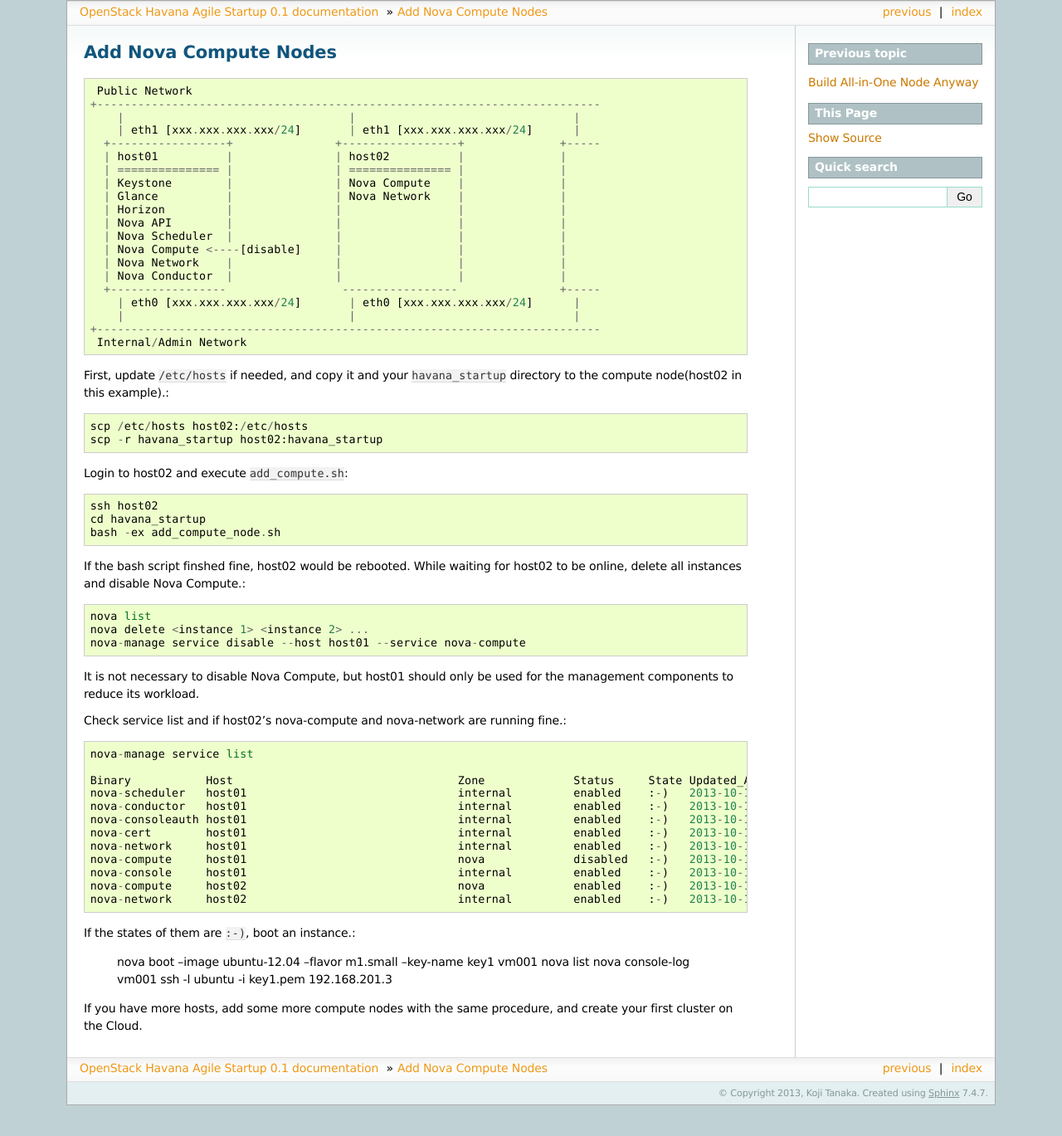
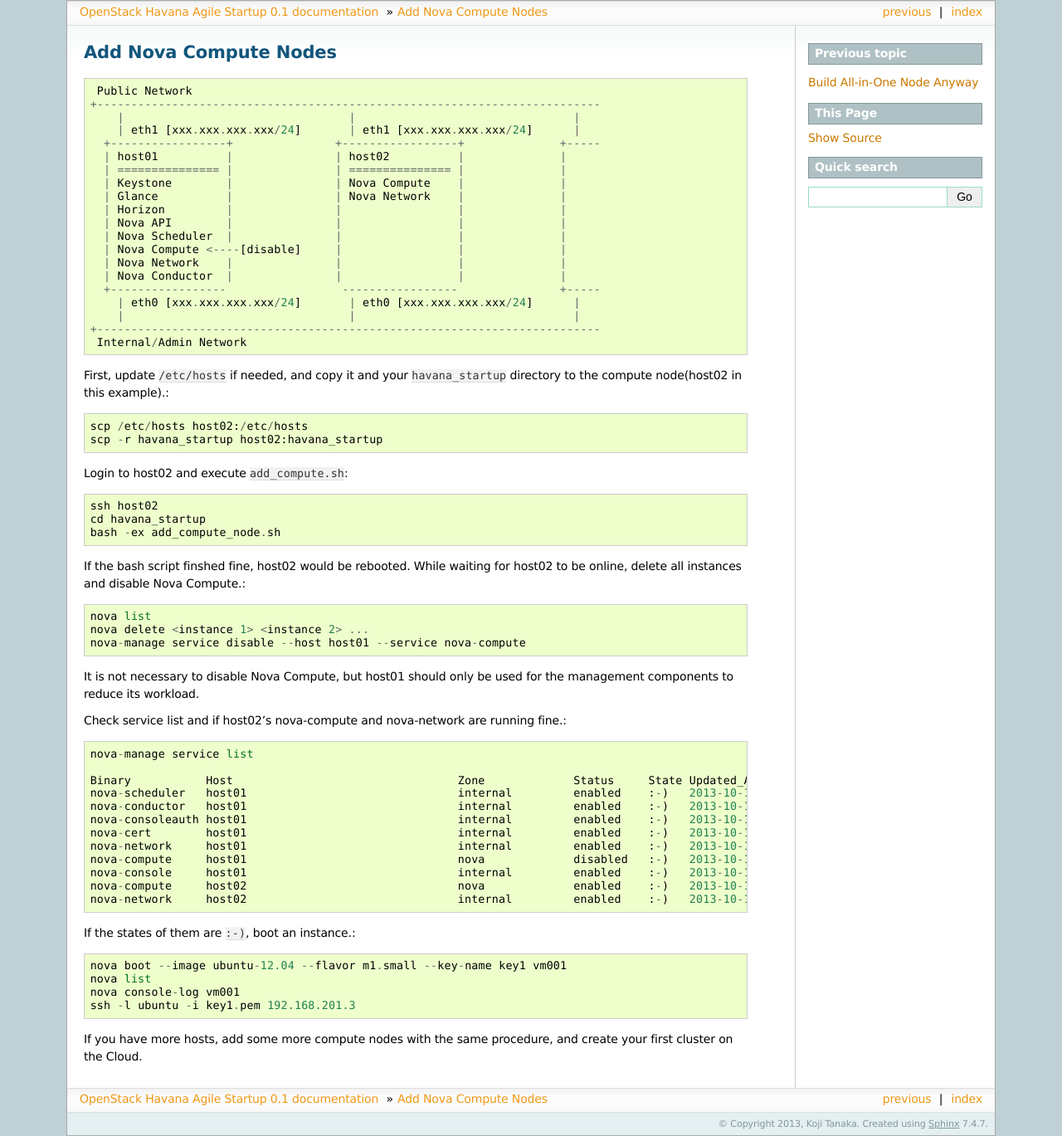
Before and after one commit to kojiwell/deploy_havana, a Sphinx documentation site: the page built from doc/add_compute.rst, in a window 1280 px wide. Shown: the whole page at 83% size. Built offline with Sphinx 7.4.7, drawn with Linux system fonts in a browser that asks for light colours; before the commit the page ends 1332 px from its top, so only the background shows below that.

```diff
--- a/doc/add_compute.rst
+++ b/doc/add_compute.rst
@@ -66,7 +66,7 @@ Check service list and if host02's nova-compute and nova-network are running fin
    nova-compute     host02                               nova             enabled    :-)   2013-10-17 03:31:03
    nova-network     host02                               internal         enabled    :-)   2013-10-17 03:31:09
 
-If the states of them are ``:-)``, boot an instance.:
+If the states of them are ``:-)``, boot an instance.::
 
    nova boot --image ubuntu-12.04 --flavor m1.small --key-name key1 vm001
    nova list
```
